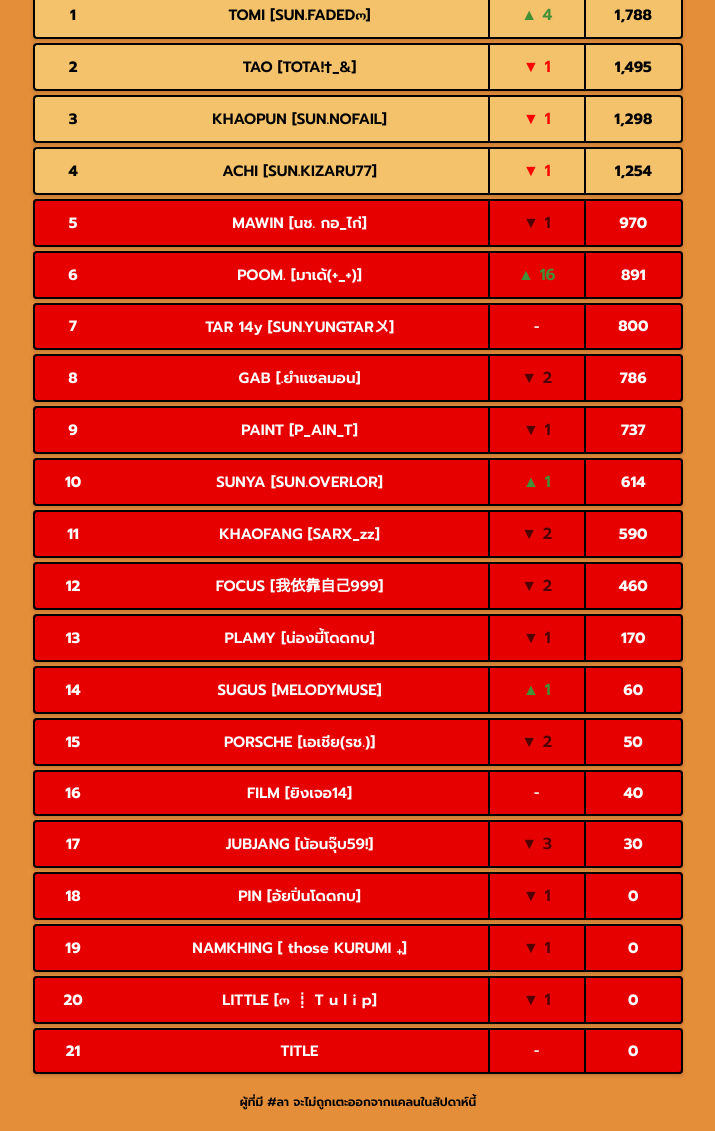
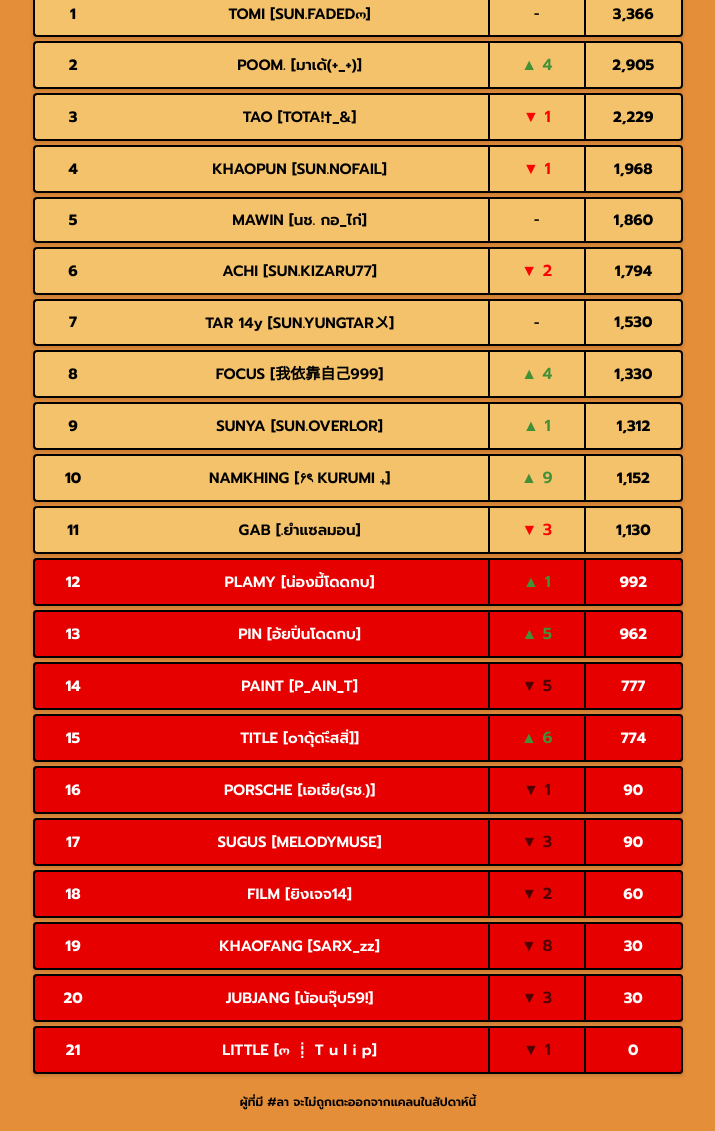
Before and after one commit to kizaru77-th/SUNSHINEWEB, a plain HTML site: page index.html in a window 1280 px wide. Shown: the part 287-1418 px from the top of the page, without its empty margins (282-997 px from the left). Drawn offline with Linux system fonts and the light colour scheme.

Commit message:
Add files via upload

```diff
--- a/index.html
+++ b/index.html
@@ -211,128 +211,128 @@
                 <tr class="player-row row-gold">
                     <td>1</td>
                     <td>TOMI [SUN.FADEDო]</td>
-                    <td><span class="rank-up">4</span></td>
-                    <td>1,788</td>
+                    <td><span class="rank-no-change">-</span></td>
+                    <td>3,366</td>
                 </tr>
                 <tr class="player-row row-gold">
                     <td>2</td>
-                    <td>TAO [TOTA!†_&]</td>
-                    <td><span class="rank-down">1</span></td>
-                    <td>1,495</td>
+                    <td>POOM. [มาเด้(+_+)]</td>
+                    <td><span class="rank-up">4</span></td>
+                    <td>2,905</td>
                 </tr>
                 <tr class="player-row row-gold">
                     <td>3</td>
-                    <td>KHAOPUN [SUN.NOFAIL]</td>
+                    <td>TAO [TOTA!†_&]</td>
                     <td><span class="rank-down">1</span></td>
-                    <td>1,298</td>
+                    <td>2,229</td>
                 </tr>
                 <tr class="player-row row-gold">
                     <td>4</td>
-                    <td>ACHI [SUN.KIZARU77]</td>
+                    <td>KHAOPUN [SUN.NOFAIL]</td>
                     <td><span class="rank-down">1</span></td>
-                    <td>1,254</td>
+                    <td>1,968</td>
                 </tr>
 
-                <tr class="player-row row-red">
+                <tr class="player-row row-gold">
                     <td>5</td>
                     <td>MAWIN [นช. กอ_ไก่]</td>
-                    <td><span class="rank-down">1</span></td>
-                    <td>970</td>
+                    <td><span class="rank-no-change">-</span></td>
+                    <td>1,860</td>
                 </tr>
-                <tr class="player-row row-red">
+                <tr class="player-row row-gold">
                     <td>6</td>
-                    <td>POOM. [มาเด้(+_+)]</td>
-                    <td><span class="rank-up">16</span></td>
-                    <td>891</td>
+                    <td>ACHI [SUN.KIZARU77]</td>
+                    <td><span class="rank-down">2</span></td>
+                    <td>1,794</td>
                 </tr>
-                <tr class="player-row row-red">
+                <tr class="player-row row-gold">
                     <td>7</td>
                     <td>TAR 14y [SUN.YUNGTAR〤]</td>
                     <td><span class="rank-no-change">-</span></td>
-                    <td>800</td>
+                    <td>1,530</td>
                 </tr>
-                <tr class="player-row row-red">
+                <tr class="player-row row-gold">
                     <td>8</td>
-                    <td>GAB [.ยำแซลมอน]</td>
-                    <td><span class="rank-down">2</span></td>
-                    <td>786</td>
+                    <td>FOCUS [我依靠自己999]</td>
+                    <td><span class="rank-up">4</span></td>
+                    <td>1,330</td>
                 </tr>
-                <tr class="player-row row-red">
+                <tr class="player-row row-gold">
                     <td>9</td>
-                    <td>PAINT [P_AIN_T]</td>
-                    <td><span class="rank-down">1</span></td>
-                    <td>737</td>
-                </tr>
-                <tr class="player-row row-red">
-                    <td>10</td>
                     <td>SUNYA [SUN.OVERLOR]</td>
                     <td><span class="rank-up">1</span></td>
-                    <td>614</td>
+                    <td>1,312</td>
                 </tr>
-                <tr class="player-row row-red">
+                <tr class="player-row row-gold">
+                    <td>10</td>
+                    <td>NAMKHING [۶ৎ KURUMI ₊]</td>
+                    <td><span class="rank-up">9</span></td>
+                    <td>1,152</td>
+                </tr>
+                <tr class="player-row row-gold">
                         <td>11</td>
-                        <td>KHAOFANG [SARX_zz]</td>
-                        <td><span class="rank-down">2</span></td>
-                        <td>590</td>
+                        <td>GAB [.ยำแซลมอน]</td>
+                        <td><span class="rank-down">3</span></td>
+                        <td>1,130</td>
                 </tr>
                 <tr class="player-row row-red">
                     <td>12</td>
-                    <td>FOCUS [我依靠自己999]</td>
-                    <td><span class="rank-down">2</span></td>
-                    <td>460</td>
+                    <td>PLAMY [น่องมี้โดดกบ]</td>
+                    <td><span class="rank-up">1</span></td>
+                    <td>992</td>
                 </tr>
                 <tr class="player-row row-red">
                     <td>13</td>
-                    <td>PLAMY [น่องมี้โดดกบ]</td>
-                    <td><span class="rank-down">1</span></td>
-                    <td>170</td>
+                    <td>PIN [อ้ยปิ่นโดดกบ]</td>
+                    <td><span class="rank-up">5</span></td>
+                    <td>962</td>
                 </tr>
                 <tr class="player-row row-red">
                     <td>14</td>
+                    <td>PAINT [P_AIN_T]</td>
+                    <td><span class="rank-down">5</span></td>
+                    <td>777</td>
+                </tr>
+                <tr class="player-row row-red">
+                    <td>15</td>
+                    <td>TITLE  [oาดุ้ดะึสสิ่]]</td>
+                    <td><span class="rank-up">6</span></td>
+                    <td>774</td>
+                </tr>
+                <tr class="player-row row-red">
+                    <td>16</td>
+                    <td>PORSCHE [เอเชีย(รช.)]</td>
+                    <td><span class="rank-down">1</span></td>
+                    <td>90</td>
+                </tr>
+                <tr class="player-row row-red">
+                    <td>17</td>
                     <td>SUGUS [MELODYMUSE]</td>
-                    <td><span class="rank-up">1</span></td>
+                    <td><span class="rank-down">3</span></td>
+                    <td>90</td>
+                </tr>
+                <tr class="player-row row-red">
+                    <td>18</td>
+                    <td>FILM [ยิงเจจ14]</td>
+                    <td><span class="rank-down">2</span></td>
                     <td>60</td>
                 </tr>
                 <tr class="player-row row-red">
-                    <td>15</td>
-                    <td>PORSCHE [เอเชีย(รช.)]</td>
-                    <td><span class="rank-down">2</span></td>
-                    <td>50</td>
+                    <td>19</td>
+                    <td>KHAOFANG [SARX_zz]</td>
+                    <td><span class="rank-down">8</span></td>
+                    <td>30</td>
                 </tr>
                 <tr class="player-row row-red">
-                    <td>16</td>
-                    <td>FILM [ยิงเจอ14]</td>
-                    <td><span>-</span></td>
-                    <td>40</td>
-                </tr>
-                <tr class="player-row row-red">
-                    <td>17</td>
+                    <td>20</td>
                     <td>JUBJANG [น้อนจุ๊บ59!]</td>
                     <td><span class="rank-down">3</span></td>
                     <td>30</td>
                 </tr>
                 <tr class="player-row row-red">
-                    <td>18</td>
-                    <td>PIN [อ้ยปิ่นโดดกบ]</td>
-                    <td><span class="rank-down">1</span></td>
-                    <td>0</td>
-                </tr>
-                <tr class="player-row row-red">
-                    <td>19</td>
-                    <td>NAMKHING [ those KURUMI ₊]</td>
-                    <td><span class="rank-down">1</span></td>
-                    <td>0</td>
-                </tr>
-                <tr class="player-row row-red">
-                    <td>20</td>
+                    <td>21</td>
                     <td>LITTLE [ო ┋ T u l i p]</td>
                     <td><span class="rank-down">1</span></td>
-                    <td>0</td>
-                </tr>
-                <tr class="player-row row-red">
-                    <td>21</td>
-                    <td>TITLE</td>
-                    <td><span class="rank-no-change">-</span></td>
                     <td>0</td>
                 </tr>
             </tbody>
```
